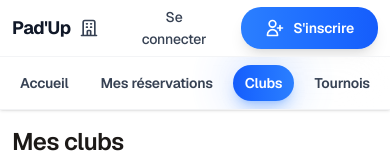
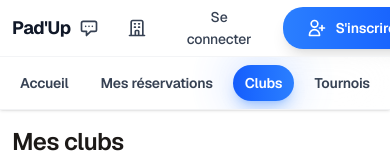
Before and after one commit to mathisenault-pixel/padup, a Next.js app: page /player/clubs in a window 390 px wide. Shown: the top 160 px of the page. Built offline with nearby package versions, Linux system fonts and the light colour scheme; no server answers; the database is empty.

Commit message:
description claire de la modif

```diff
--- a/app/player/(authenticated)/components/PlayerNav.tsx
+++ b/app/player/(authenticated)/components/PlayerNav.tsx
@@ -56,7 +56,8 @@ export default function PlayerNav() {
           <path strokeLinecap="round" strokeLinejoin="round" strokeWidth={2} d="M8 10h.01M12 10h.01M16 10h.01M9 16H5a2 2 0 01-2-2V6a2 2 0 012-2h14a2 2 0 012 2v8a2 2 0 01-2 2h-5l-5 5v-5z" />
         </svg>
       ),
-      primary: true
+      primary: true,
+      desktopOnly: true // Visible uniquement sur desktop
     }
   ]
 
@@ -78,7 +79,7 @@ export default function PlayerNav() {
               isActive(item.href)
                 ? 'text-white bg-gradient-to-r from-blue-600 to-blue-500 shadow-lg shadow-blue-500/30'
                 : 'text-gray-700 hover:text-gray-900 hover:bg-gray-100'
-            }`}
+            } ${item.desktopOnly ? 'hidden lg:inline-flex' : ''}`}
           >
             <span className="whitespace-nowrap">{item.label}</span>
             {isActive(item.href) && (
--- a/app/player/(authenticated)/layout.tsx
+++ b/app/player/(authenticated)/layout.tsx
@@ -35,6 +35,16 @@ export default function PlayerAuthLayout({
 
             {/* Auth Section Premium - Dynamic based on auth state */}
             <div className="flex items-center gap-3">
+              {/* Messages - Visible uniquement sur mobile (icône seulement) */}
+              <Link
+                href="/player/messages"
+                className="lg:hidden flex items-center gap-2 px-2 py-2 text-sm font-medium text-gray-700 hover:text-blue-600 hover:bg-blue-50 rounded-lg transition-all"
+              >
+                <svg className="w-5 h-5" fill="none" stroke="currentColor" viewBox="0 0 24 24">
+                  <path strokeLinecap="round" strokeLinejoin="round" strokeWidth={2} d="M8 10h.01M12 10h.01M16 10h.01M9 16H5a2 2 0 01-2-2V6a2 2 0 012-2h14a2 2 0 012 2v8a2 2 0 01-2 2h-5l-5 5v-5z" />
+                </svg>
+              </Link>
+
               {/* Espace club - Visible desktop et mobile */}
               <Link
                 href="/club-access"
```
